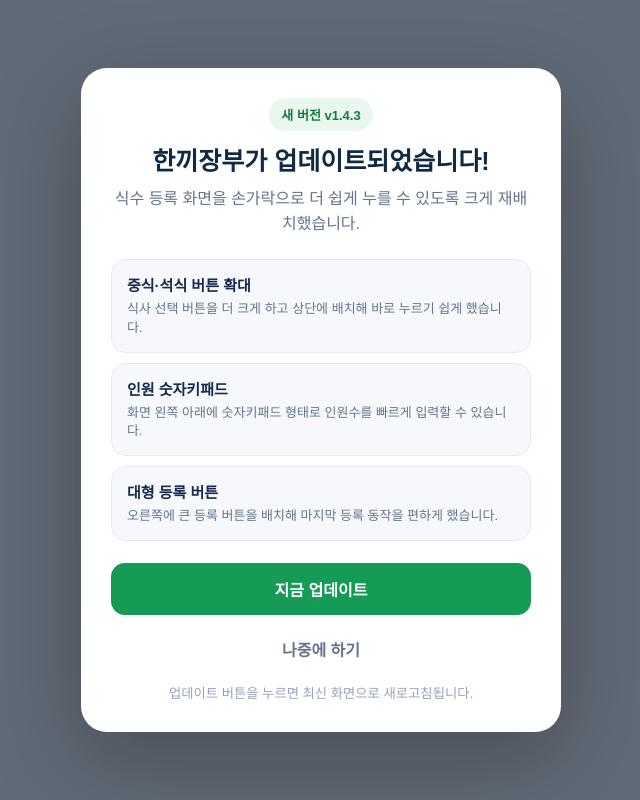
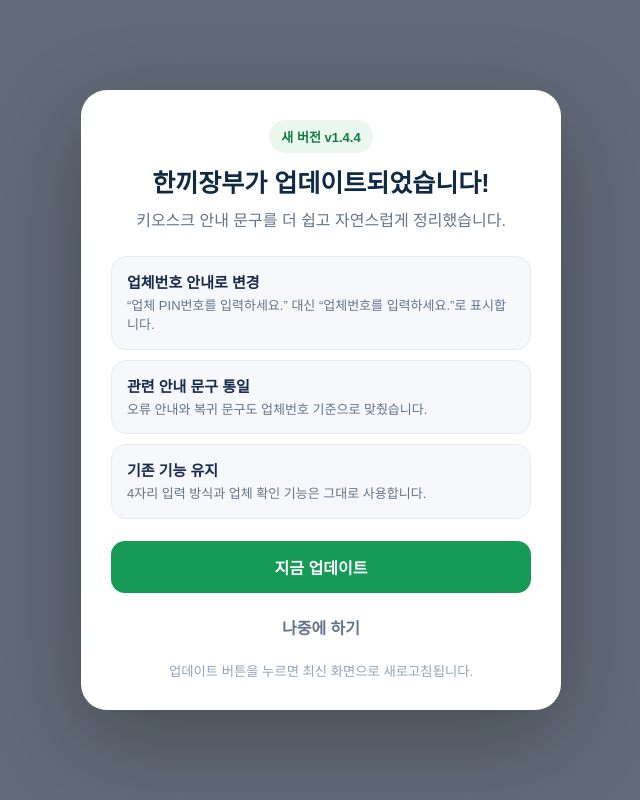
Before and after one commit to profile2018/hankki-jangbu, a Next.js app: page / in a window 1280 px wide. Shown: the whole page, without its empty margins (319-959 px from the left). Built offline with nearby package versions, Linux system fonts and the light colour scheme; no server answers.

Commit message:
Bump update notice to v1.4.4

```diff
--- a/app/UpdateNotice.js
+++ b/app/UpdateNotice.js
@@ -2,7 +2,7 @@
 
 import { useEffect, useState } from "react";
 
-const VERSION = "1.4.3";
+const VERSION = "1.4.4";
 const STORAGE_KEY = "hankki-jangbu-version";
 
 export default function UpdateNotice() {
@@ -31,11 +31,11 @@ export default function UpdateNotice() {
       <section className="update-card">
         <div className="update-badge">새 버전 v{VERSION}</div>
         <h2 id="update-title">한끼장부가 업데이트되었습니다!</h2>
-        <p className="update-lead">식수 등록 화면을 손가락으로 더 쉽게 누를 수 있도록 크게 재배치했습니다.</p>
+        <p className="update-lead">키오스크 안내 문구를 더 쉽고 자연스럽게 정리했습니다.</p>
         <div className="update-items">
-          <div><strong>중식·석식 버튼 확대</strong><span>식사 선택 버튼을 더 크게 하고 상단에 배치해 바로 누르기 쉽게 했습니다.</span></div>
-          <div><strong>인원 숫자키패드</strong><span>화면 왼쪽 아래에 숫자키패드 형태로 인원수를 빠르게 입력할 수 있습니다.</span></div>
-          <div><strong>대형 등록 버튼</strong><span>오른쪽에 큰 등록 버튼을 배치해 마지막 등록 동작을 편하게 했습니다.</span></div>
+          <div><strong>업체번호 안내로 변경</strong><span>“업체 PIN번호를 입력하세요.” 대신 “업체번호를 입력하세요.”로 표시합니다.</span></div>
+          <div><strong>관련 안내 문구 통일</strong><span>오류 안내와 복귀 문구도 업체번호 기준으로 맞췄습니다.</span></div>
+          <div><strong>기존 기능 유지</strong><span>4자리 입력 방식과 업체 확인 기능은 그대로 사용합니다.</span></div>
         </div>
         <button type="button" className="update-now" onClick={applyUpdate}>지금 업데이트</button>
         <button type="button" className="update-later" onClick={later}>나중에 하기</button>
```
